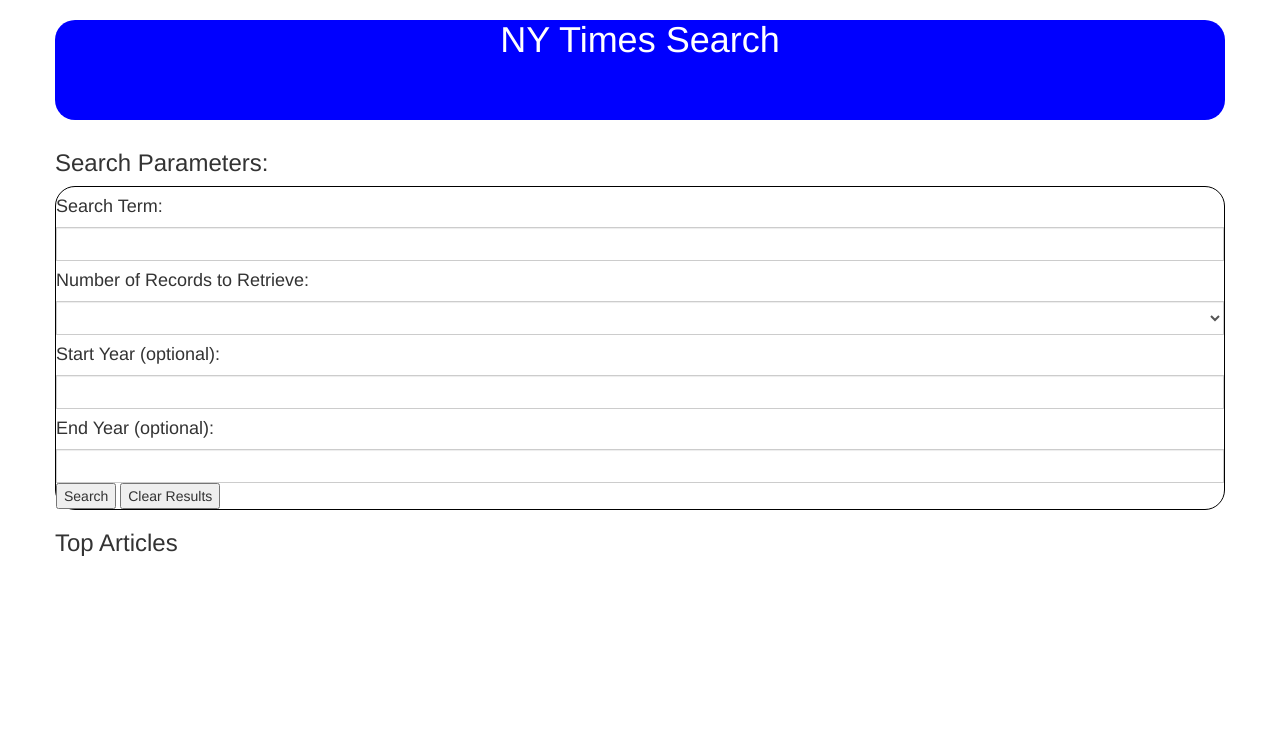
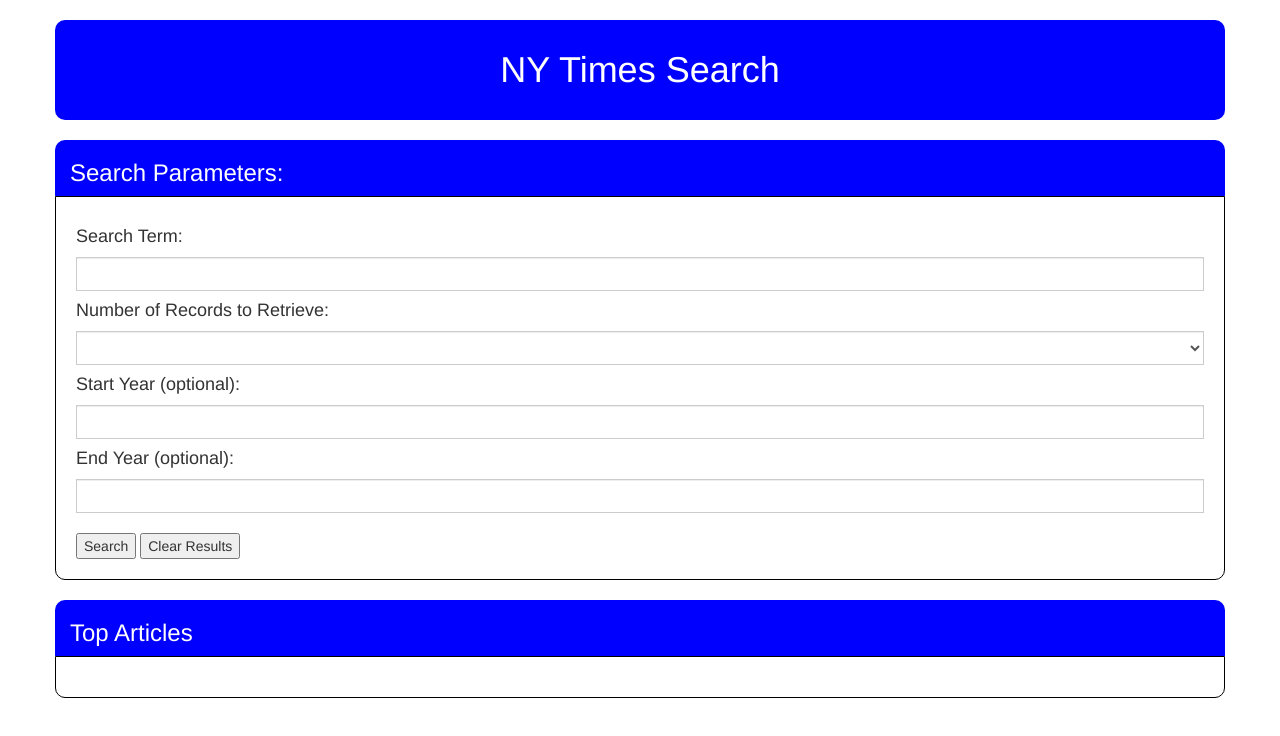
Before and after one commit to ewartle/NYT-App, a plain HTML site: page index.html in a window 1280 px wide. Drawn offline with nearby package versions, Linux system fonts and the light colour scheme; files that its build step writes are made by us from their sources.

Commit message:
add style

```diff
--- a/css/style.css
+++ b/css/style.css
@@ -4,7 +4,8 @@
 	text-align: center;
 	color: white;
 	height: 100px;
-	border-radius: 20px;
+	border-radius: 10px;
+	padding-top: 30px;
 }
 
 .input-group {
@@ -15,4 +16,32 @@
 	border: solid;
 	border-width: 1px;
 	border-color: black;
-	border-radius: 20px;
+	border-radius: 0 0 10px 10px;
+	margin-top: 0;
+}
+
+form {
+	padding: 20px;
+}
+
+#buttons {
+	padding-top: 20px;
+}
+
+#parameters {
+	background-color: blue;
+	color: white;
+	margin-bottom: 0;
+	border-radius: 10px 10px 0 0;
+	padding-left: 15px;
+	margin-top: 10px;
+}
+
+#parameters2 {
+	background-color: blue;
+	color: white;
+	margin-bottom: 0;
+	border-radius: 10px 10px 0 0;
+	padding-left: 15px;
+	margin-top: 20px;
+}
--- a/index.html
+++ b/index.html
@@ -11,8 +11,9 @@
 <body>
     <div class="container">
         <div class="row">
-            <h1 id="title">NY Times Search</h1></div>
-        <div class="row">
+            <h1 id="title">NY Times Search</h1>
+        </div>
+        <div class="row" id="parameters">
             <h3>Search Parameters:</h3>
         </div>
         <div class="row">
@@ -41,17 +42,21 @@
                     <div class="input-group">
                         <input type="text" class="form-control" id="end" placeholder="">
                     </div>
-                    <input id="searchButton" type="submit" value="Search">
-                    <button id="clearButton" type="submit" >Clear Results</button>
+                    <div id="buttons">
+                        <input id="searchButton" type="submit" value="Search">
+                        <button id="clearButton" type="submit">Clear Results</button>
+                    </div>
                 </form>
             </div>
         </div>
-        <div class="row">
+        <div class="row" id="parameters2">
             <h3>Top Articles</h3>
         </div>
         <div class="row">
-            <form id="articlelist">
-            </form>
+            <div class="boxindex">
+                <form id="articlelist">
+                </form>
+            </div>
         </div>
     </div>
     </div>
```
